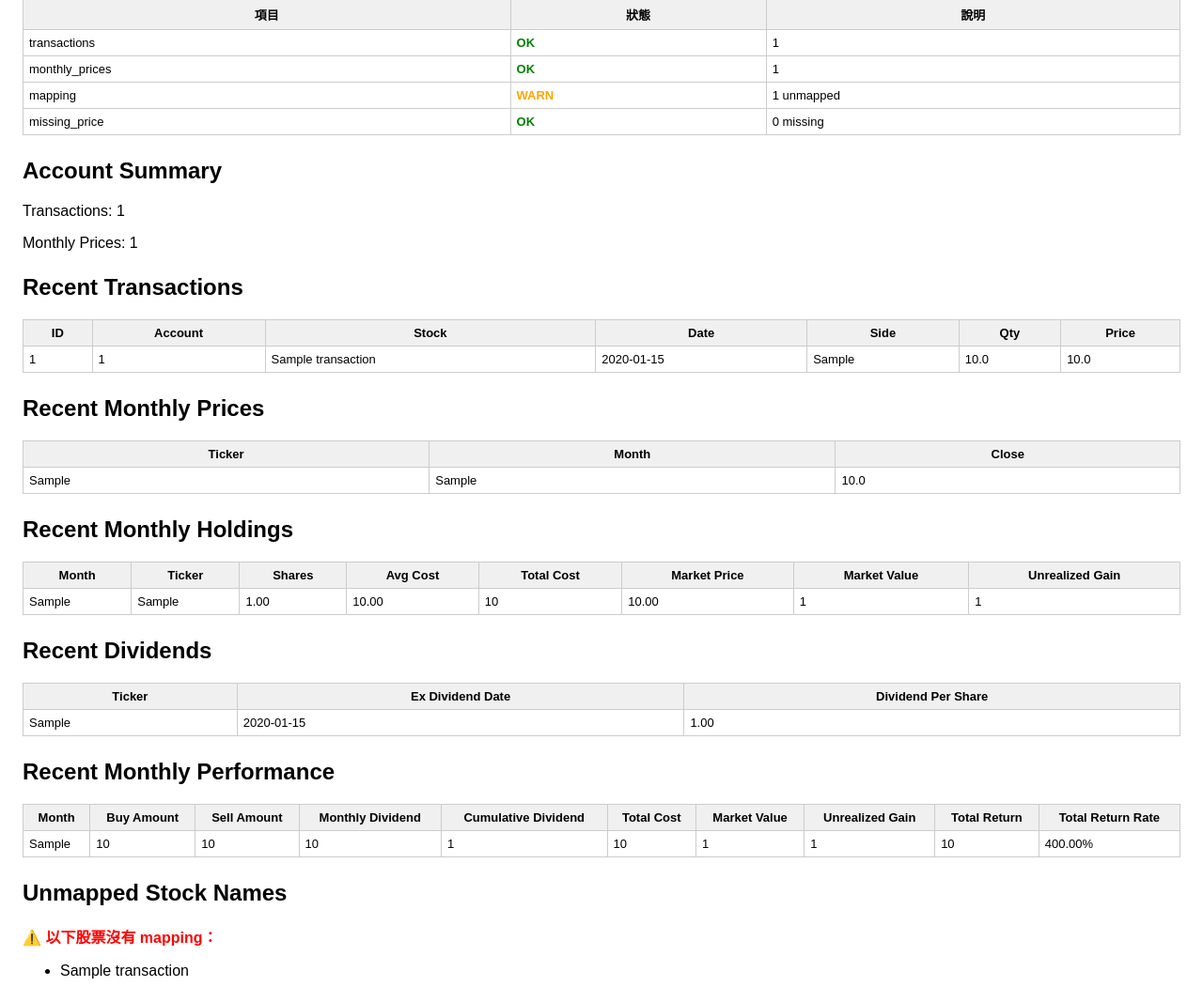
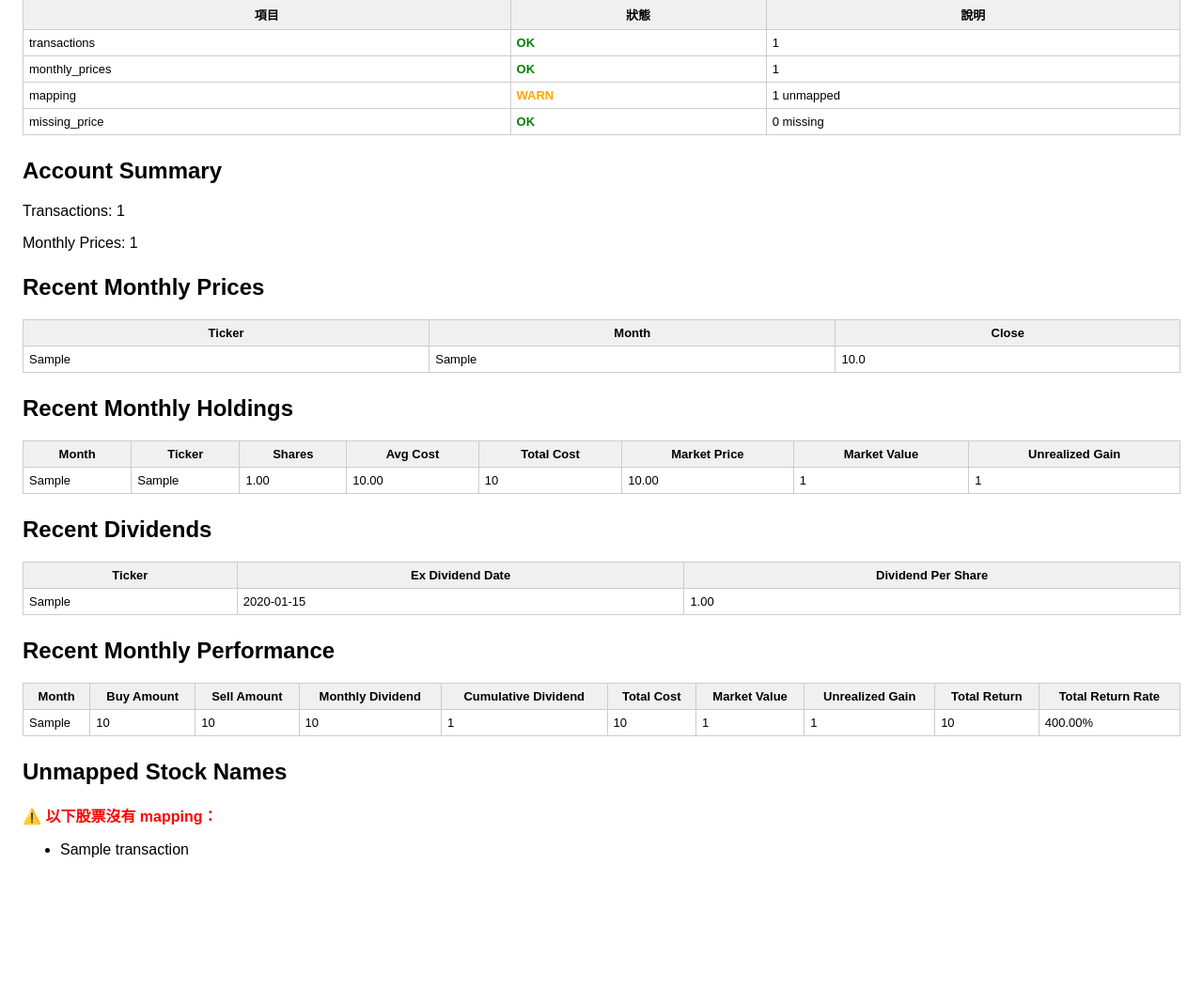
Before and after one commit to NienfengYao/invest-site, a FastAPI app: page /debug/db in a window 1280 px wide. Shown: the part 391-1458 px from the top of the page at 94% size. After the commit the page ends 1304 px from the top, so only its background shows below. Run offline with FastAPI, Linux system fonts and the light colour scheme; tables that the repository leaves empty hold one stand-in row (values such as "Sample post"); parts of the project's set-up code (start-up, migrations or seed data) failed here and were passed over.

Commit message:
* Remove "Recent Transactions" from debug page

```diff
--- a/app/templates/debug_db.html
+++ b/app/templates/debug_db.html
@@ -154,41 +154,6 @@
 </div>
 
 <div class="box">
-
-
-    <h2>Recent Transactions</h2>
-
-    <table>
-        <tr>
-            <th>ID</th>
-            <th>Account</th>
-            <th>Stock</th>
-            <th>Date</th>
-            <th>Side</th>
-            <th>Qty</th>
-            <th>Price</th>
-        </tr>
-        {% if recent_transactions %}
-            {% for t in recent_transactions %}
-            <tr>
-                <td>{{ t.id }}</td>
-                <td>{{ t.account_id }}</td>
-                <td>{{ t.stock_name }}</td>
-                <td>{{ t.trade_date }}</td>
-                <td>{{ t.side }}</td>
-                <td>{{ t.quantity }}</td>
-                <td>{{ t.price }}</td>
-            </tr>
-            {% endfor %}
-        {% else %}
-            <tr>
-                <td colspan="7">目前沒有符合條件的交易資料</td>
-            </tr>
-        {% endif %}
-    </table>
-</div>
-
-<div class="box">
     <h2>Recent Monthly Prices</h2>
     <table>
         <tr>
```
Also changed, not shown: app/routes/debug.py (+0 -23 lines).
